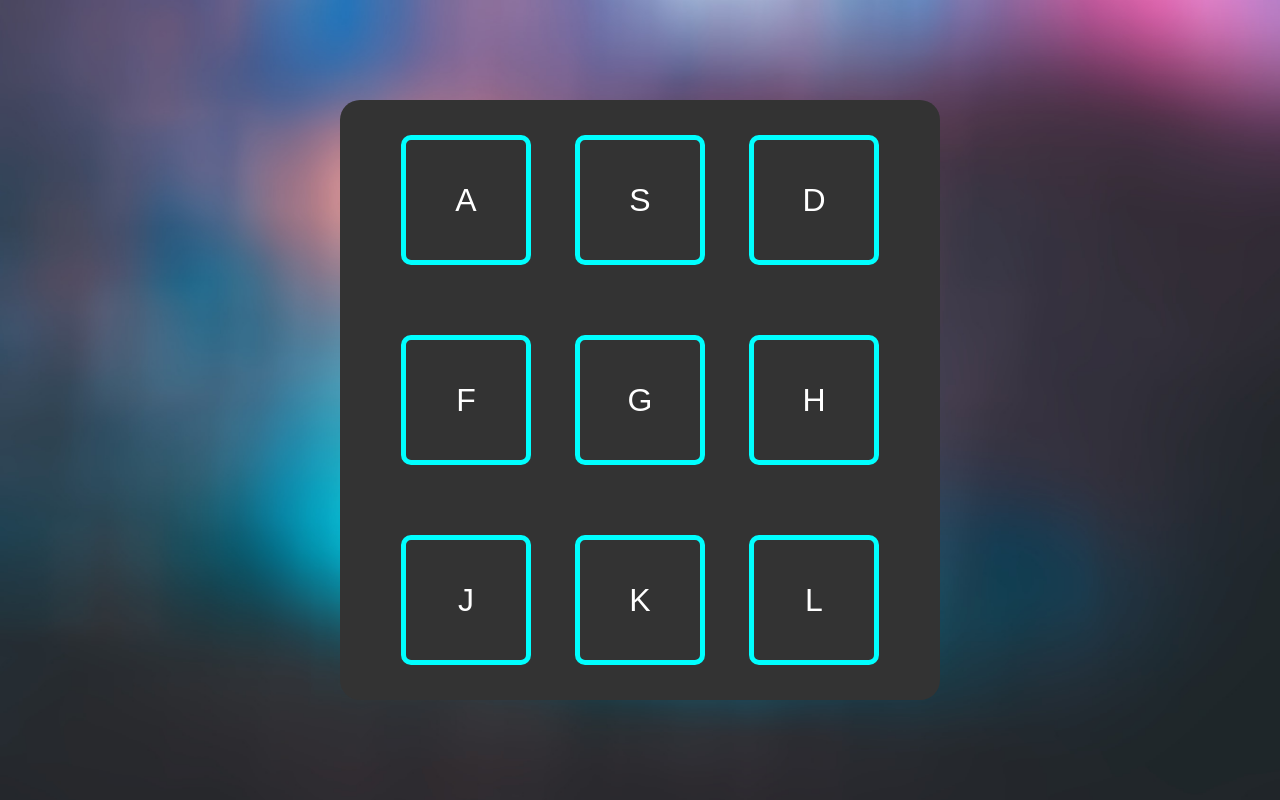
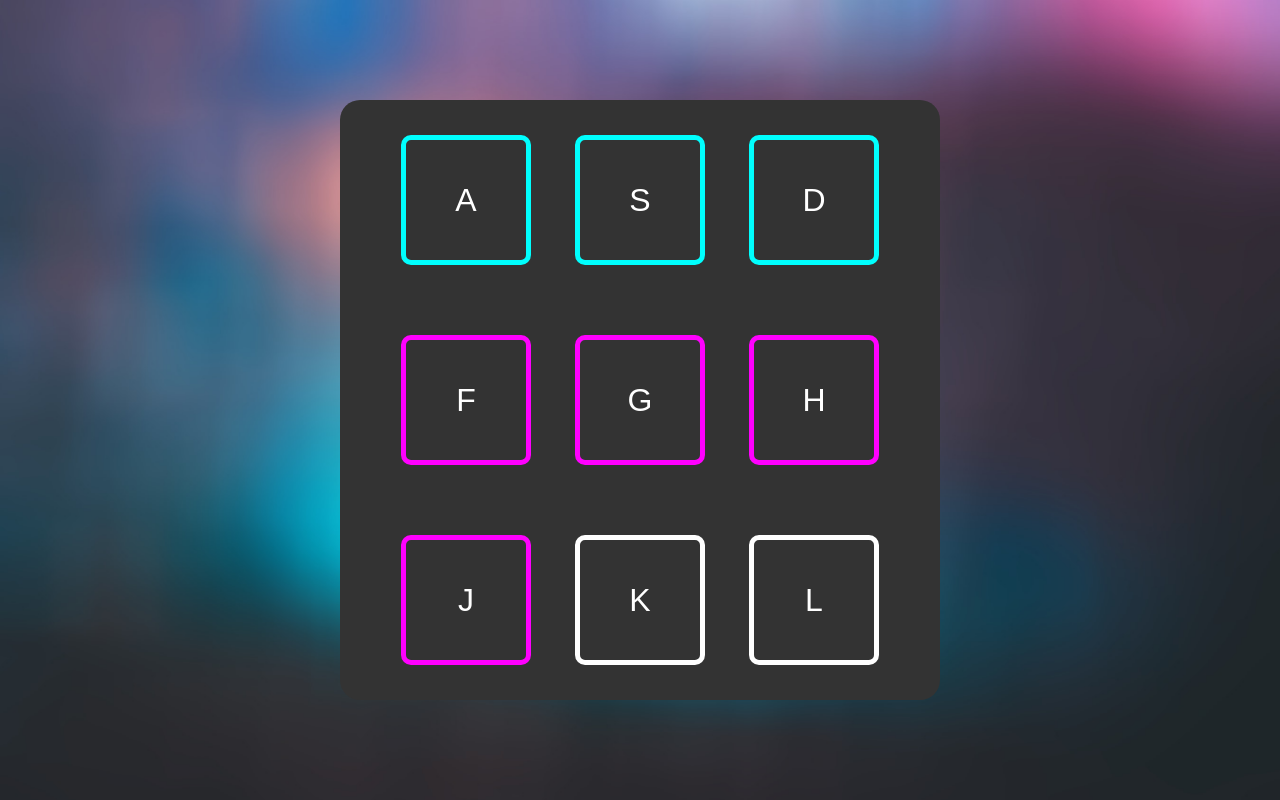
Before and after one commit to selimensar/Beatbox-Music-App-, a plain HTML site: page index.html in a window 1280 px wide. Drawn offline with Linux system fonts and the light colour scheme.

Commit message:
the app is completed

```diff
--- a/index.html
+++ b/index.html
@@ -10,47 +10,47 @@
 
     <div class="beatbox">
         <div class="beat">
-            <div class="button">
+            <div id="a" class="button">
                 A
             </div>
         </div>
         <div class="beat">
-            <div class="button">
+            <div id="s" class="button">
                 S
             </div>
         </div>
         <div class="beat">
-            <div class="button">
+            <div id="d" class="button">
                 D
             </div>
         </div>
-        <div id="f" class="beat">
-            <div class="button">
+        <div class="beat">
+            <div id="f" class="button">
                 F
             </div>
         </div>
         <div class="beat">
-            <div class="button">
+            <div id="g" class="button">
                 G
             </div>
         </div>
         <div class="beat">
-            <div class="button">
+            <div id="h" class="button">
                 H
             </div>
         </div>
         <div class="beat">
-            <div class="button">
+            <div id="j" class="button">
                 J
             </div>
         </div>
         <div class="beat">
-            <div class="button">
+            <div id="k" class="button">
                K
             </div>
         </div>
         <div class="beat">
-            <div class="button">
+            <div id="l" class="button">
                 L
             </div>
         </div>
--- a/script.js
+++ b/script.js
@@ -5,33 +5,71 @@
 // TODO: Set the colors programatically
 
 window.onload = () => {
-    setColors();
+    setButtons();
 }
 
 let beats = {
-    "a":  "./assets/pianor-chord-331.mp3",
-
-    "s": "./assets/piano-chord-209.mp3",
-    "d": "./assets/piano-chord-208.mp3",
-    "f": "./assets/drum-sticks-hit.mp3",
-    "g": "./assets/drum-snare-roll.mp3",
-    "h": "./assets/prel-musical.mp3",
-    "j": "./assets/cybal-suspended.mp3",
-    "k": "./assets/musical-compos.mp3",
-    "l": "./assets/musical-orches.mp3"
+    "a": {
+        beat: "./assets/pianor-chord-331.mp3",
+        color: "#00fffe"
+    },
+    "s": {
+        beat: "./assets/piano-chord-209.mp3",
+        color: "#00fffe"
+    },
+    "d": {
+        beat: "./assets/piano-chord-208.mp3",
+        color: "#00fffe"
+    },
+    "f": {
+        beat:  "./assets/drum-sticks-hit.mp3",
+        color: "#ff00ff"
+    },
+    "g": {
+        beat: "./assets/drum-snare-roll.mp3",
+        color: "#FF00FF"
+    },
+    "h": {
+        beat: "./assets/prel-musical.mp3",
+        color: "#ff00ff"
+    },
+    "j": {
+        beat: "./assets/cybal-suspended.mp3",
+        color: "#FF00FF"
+    },
+    "k": {
+        beat: "./assets/musical-compos.mp3",
+        color: "#FFFFFF"
+    },
+    "l": {
+        beat: "./assets/musical-orches.mp3",
+        color: "#FFFFFF"
+    }
 
 }
 
 // #FF00FF
-const setColors = () => {
-    const element = document.getElementById('f');
-    element.style.borderColor = "#FF00FF";
+const setButtons = () => {
+    for(let beatKey in beats) {
+    let beat = beats[beatKey];
+    const element = document.getElementById(beatKey);
+    element.style.borderColor = beat.color;
+    element.addEventListener("transitionend", ()=>{
+        element.style.backgroundColor = "transparent";
+        element.style.boxShadow = "none";
+    })
+    }
+}
 
+const onButtonPress = (buttonKey) => {
+    let element = document.getElementById(buttonKey);
+    element.style.backgroundColor = beats[buttonKey].color;
+    element.style.boxShadow = `0px 0px 17px 0px ${beats[buttonKey].color}`;
 }
 
 
 const playBeat = (buttonKey) => {
-        let audioSrc = beats[buttonKey];
+        let audioSrc = beats[buttonKey].beat;
         let audio = new Audio(audioSrc);
         audio.currentTime = 0;
         audio.play();
@@ -42,4 +80,5 @@ const playBeat = (buttonKey) => {
 document.addEventListener('keydown', (event)=>
 {
     playBeat(event.key);
+    onButtonPress(event.key);
 })
--- a/style.css
+++ b/style.css
@@ -43,4 +43,5 @@ body {
     font-size: 2em;
     font-family: sans-serif;
     color: white;
+    transition: all 0.2s;
 }
```
